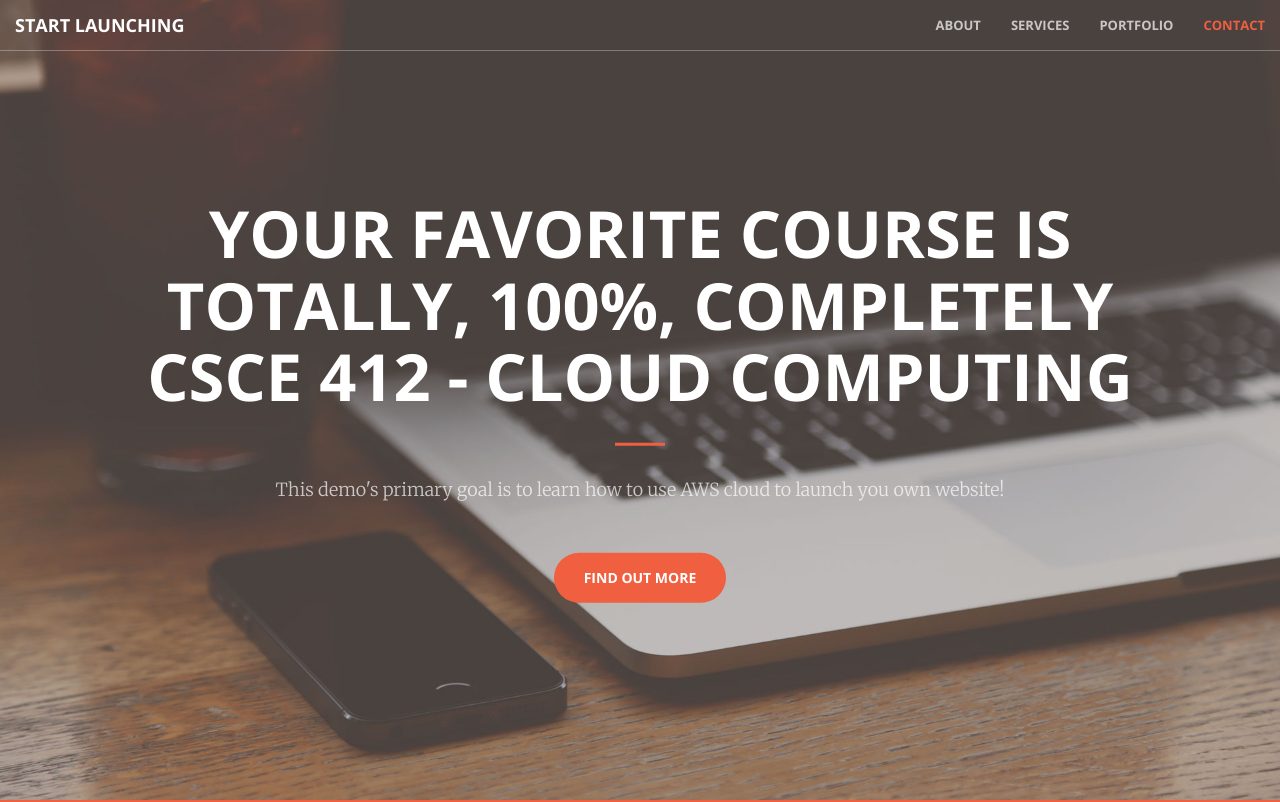
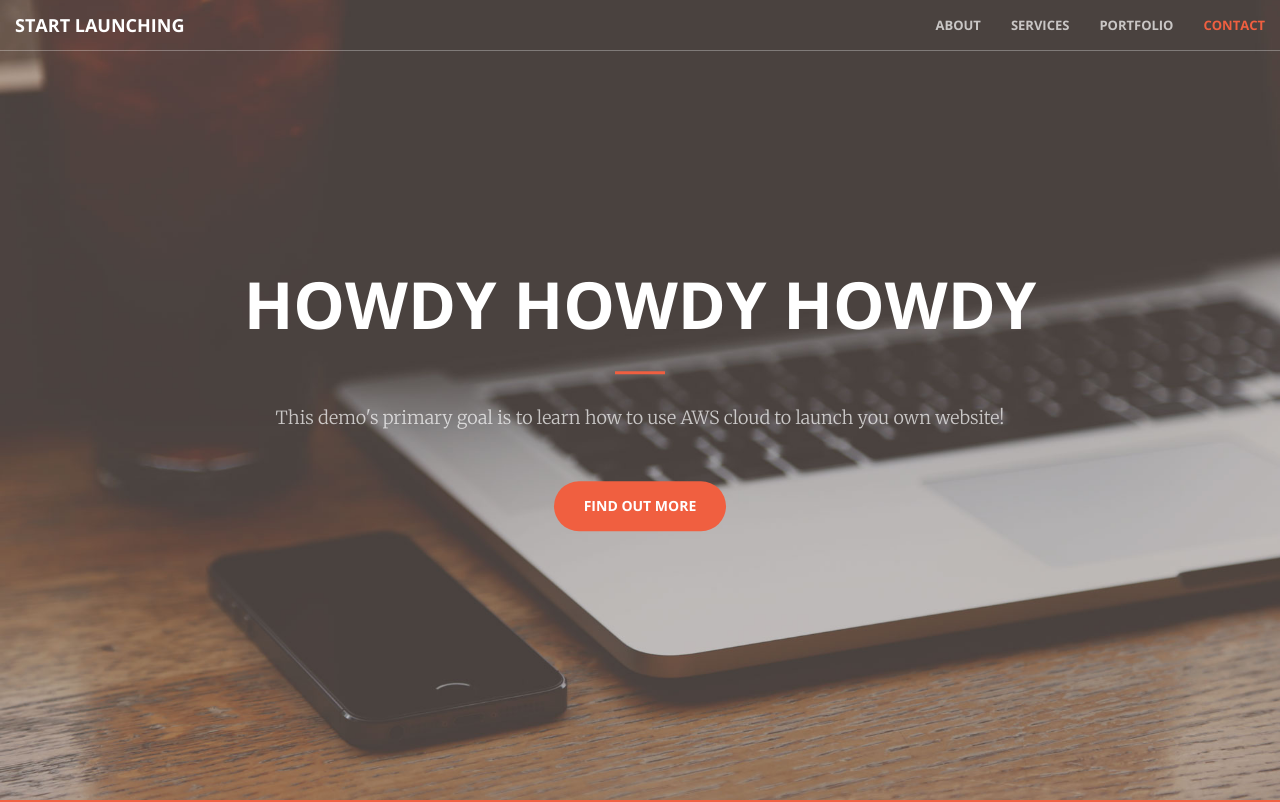
Before and after one commit to aarthi000/CSCE412-P3, a plain HTML site: page index.html in a window 1280 px wide. Shown: the top 802 px of the page. Drawn offline with nearby package versions, Linux system fonts and the light colour scheme.

Commit message:
Another change again

```diff
--- a/index.html
+++ b/index.html
@@ -74,7 +74,7 @@
     <header>
         <div class="header-content">
             <div class="header-content-inner">
-                <h1>Your Favorite Course is totally, 100%, completely CSCE 412 - Cloud Computing</h1>
+                <h1>Howdy Howdy Howdy</h1>
                 <hr>
                 <p>This demo's primary goal is to learn how to use AWS cloud to launch you own website!</p>
                 <a href="#about" class="btn btn-primary btn-xl page-scroll">Find Out More</a>
```
